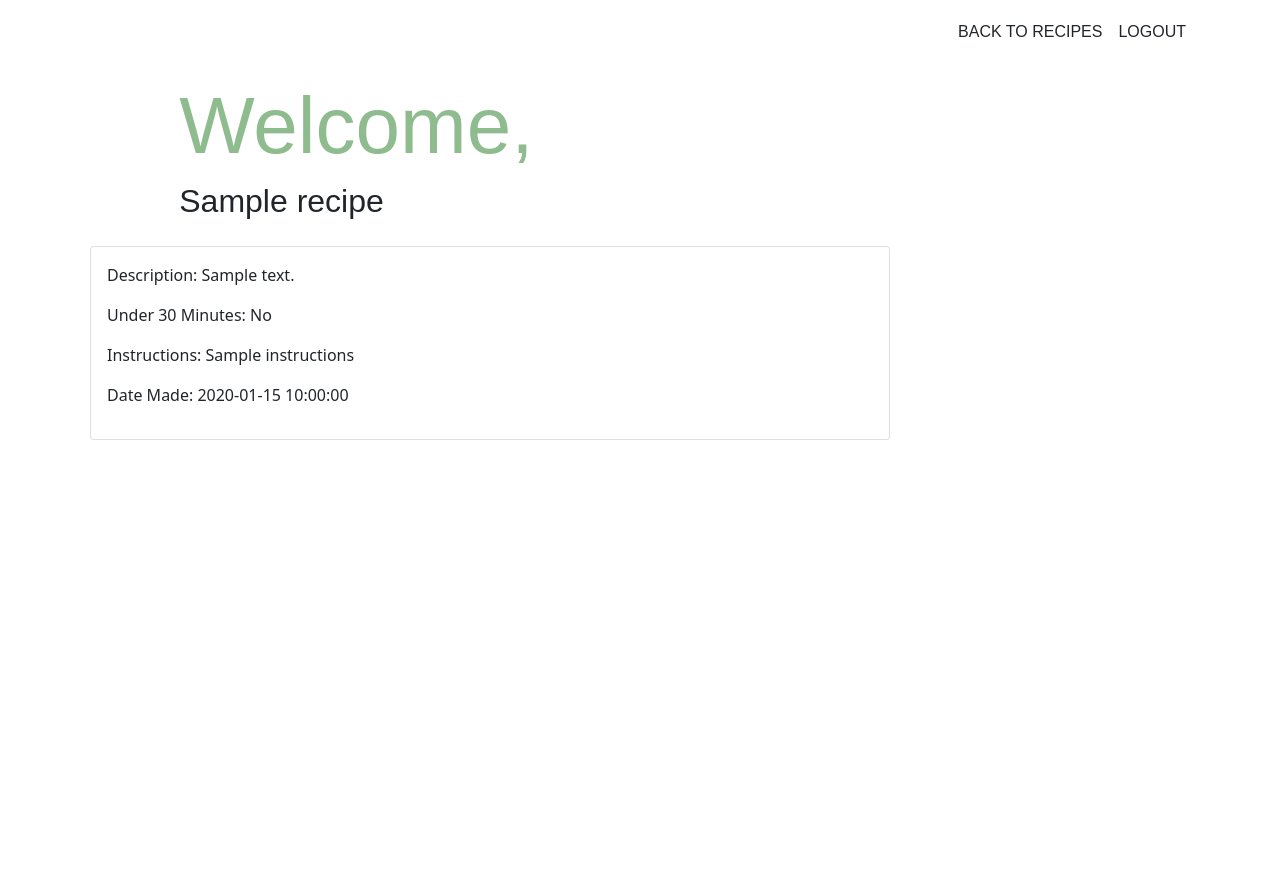
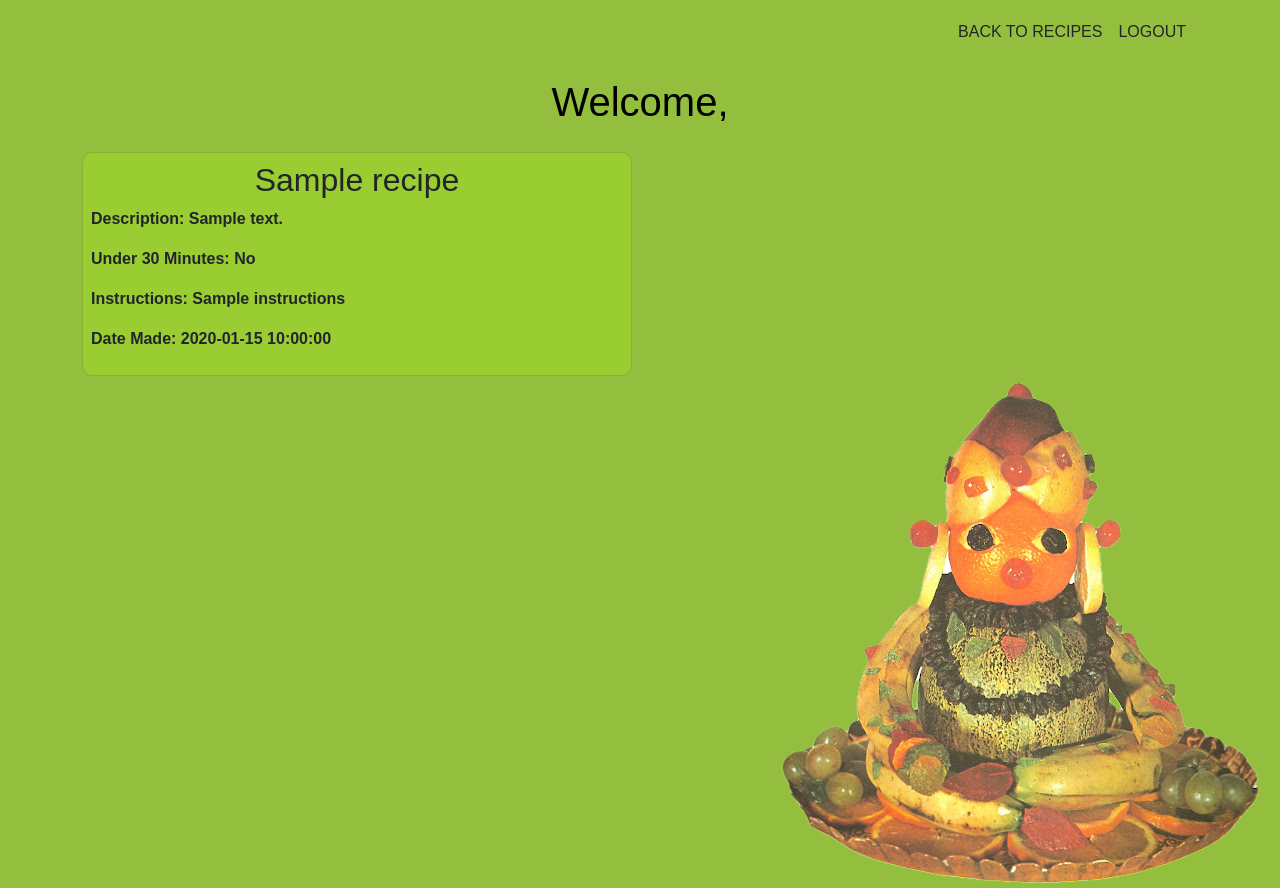
Before and after one commit to RamirezDanielle/recipes, a Flask app: template flask_app/templates/show_recipe.html in a window 1280 px wide. Before the commit the page ends 440 px from the top, so only its background shows below. Run offline with Flask 3, Linux system fonts and the light colour scheme; the template is opened without the code that fills it: most values are stand-ins (such as "Sample title", 1, 10 or a date in 2020); some web fonts are replaced.

Commit message:
recipe page ui updates

```diff
--- a/flask_app/static/style.css
+++ b/flask_app/static/style.css
@@ -161,3 +161,42 @@ table, th, td {
 
 
   }
+
+/* -----view recipe----- */
+
+#recipe {
+    background: rgb(148, 191, 62 );
+}
+
+#recipe h1 {
+    color: black;
+    text-align: center;
+    font-size: 40px;
+}
+
+#recipe h2 {
+    align-self: center;
+}
+
+#recipe .card {
+    position: relative;
+    overflow: hidden;
+    display: flex;
+    justify-content: center;
+    width: 550px;
+    border-radius: 10px;
+    font-family: "Wix Madefor Display", sans-serif;
+    font-weight: bold;
+    background: yellowgreen;
+}
+
+#recipe .card:hover{
+    cursor: pointer;
+    box-shadow: 0 24px 38px 3px rgba(0,0,0,0.14), 0 9px 46px 8px rgba(0,0,0,0.12), 0 11px 15px -7px rgba(0,0,0,0.2);
+}
+
+
+#recipe img {
+    margin: auto 5px;
+    float: right;
+}
--- a/flask_app/templates/show_recipe.html
+++ b/flask_app/templates/show_recipe.html
@@ -10,7 +10,7 @@
     <link href="https://fonts.googleapis.com/css2?family=Climate+Crisis&display=swap" rel="stylesheet">
     <title>Recipes</title>
 </head>
-<body>
+<body id="recipe">
     <div class="container">
     <div class="navbar m-1 d-flex justify-content-end">
             <a href="/dashboard" class="text-dark p-2">BACK TO RECIPES</a>
@@ -18,9 +18,9 @@
         </div>
         <div class="header m-2">
         <h1>Welcome, {{user.first_name}} {{user.last_name}}</h1>
+    </div>
+    <div class="card p-2" >
         <h2>{{recipe.name}}</h2>
-        </div>
-        <div class="card text-left m-2 p-3" style="width: 50rem;">
         <p>Description: {{recipe.description}}</p>
         <p>Under 30 Minutes:
             {% if recipe.under30 == 1 %}
@@ -33,5 +33,6 @@
         <p>Date Made: {{recipe.date_made}}</p>
         </div>
     </div>
+    <img src="/static/img/index_photo.png" alt="plater man">
 </body>
 </html>
```
Also changed, not shown: 1 other file.
